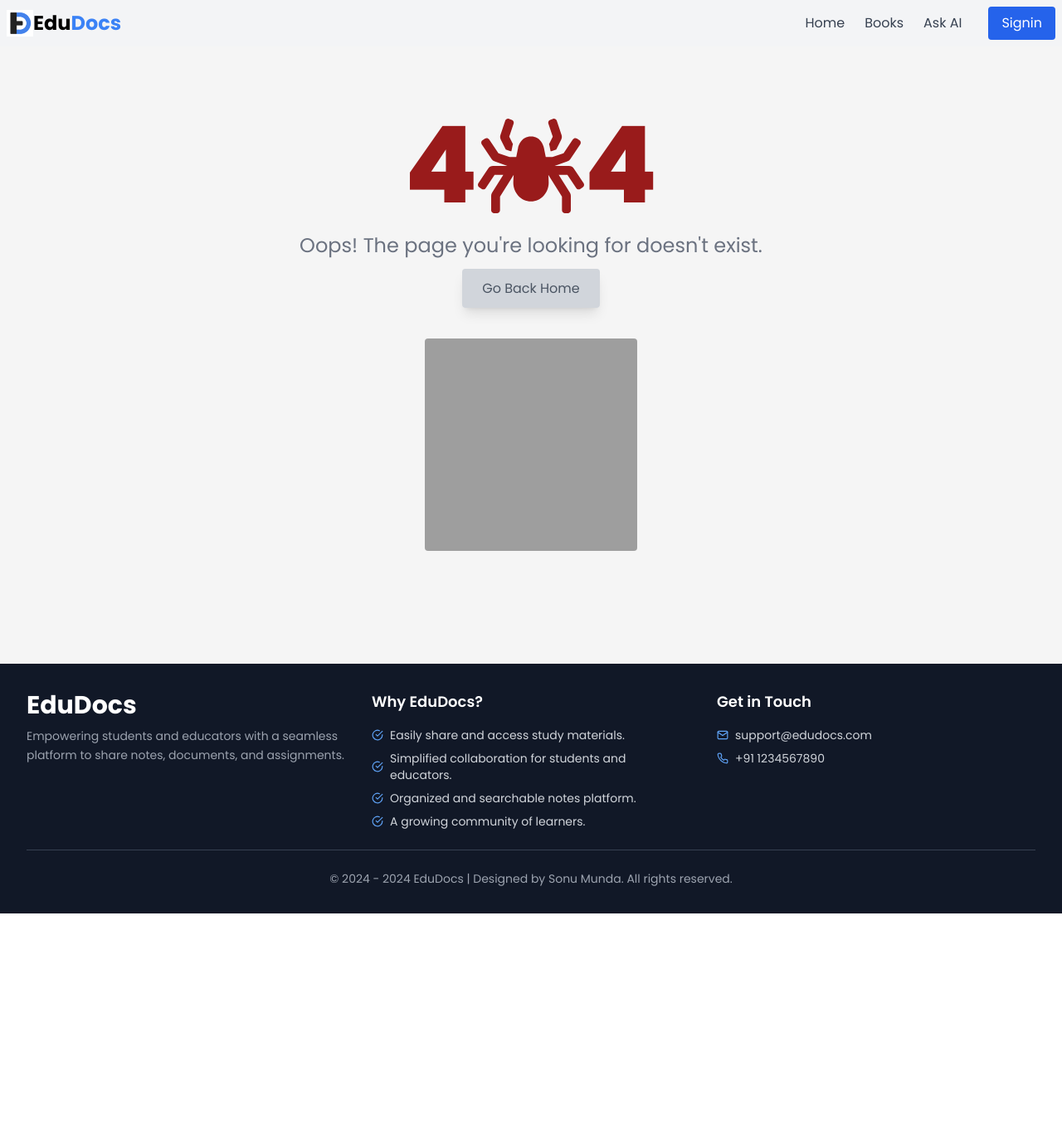
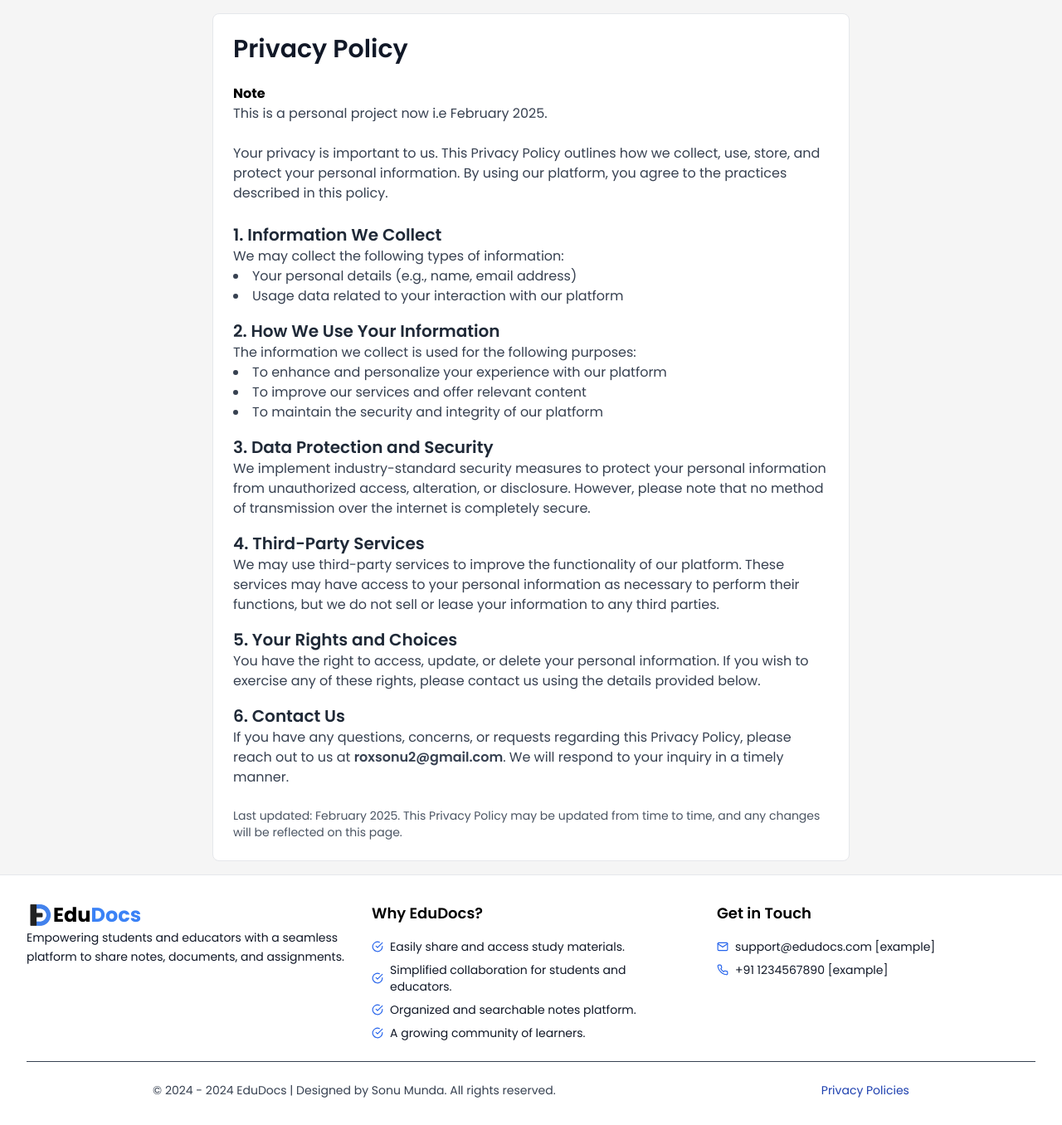
Before and after one commit to SonuMunda/edudocs, a React (Vite) app: page /privacy-policies in a window 1280 px wide. Shown: the whole page at 83% size. Before the commit the page ends 1101 px from the top, so only its background shows below. Built offline with nearby package versions, Linux system fonts and the light colour scheme; no server answers; grey boxes are pictures that could not be loaded.

Commit message:
added privacy policy page

```diff
--- a/src/App.jsx
+++ b/src/App.jsx
@@ -20,6 +20,7 @@ import ResetPassword from "./auth/ResetPassword";
 import { SkeletonTheme } from "react-loading-skeleton";
 import { GoogleOAuthProvider } from "@react-oauth/google";
 import HeaderWrapper from "./components/HeaderWrapper";
+import PrivacyPolicy from "./pages/PrivacyPolicy";
 
 const App = () => {
   return (
@@ -34,6 +35,7 @@ const App = () => {
                 "/forget-password",
                 "/reset-password",
                 "/email-verified",
+                "/privacy-policies",
               ]}
             >
               <Header />
@@ -67,6 +69,7 @@ const App = () => {
                 <Route path="/email-verified/" element={<EmailVerified />} />
                 <Route path="/forget-password" element={<ForgetPassword />} />
                 <Route path="/reset-password/" element={<ResetPassword />} />
+                <Route path="/privacy-policies" element={<PrivacyPolicy />} />
                 <Route path="*" element={<NotFound />} />
               </Routes>
             </main>
--- a/src/components/Footer.jsx
+++ b/src/components/Footer.jsx
@@ -1,53 +1,72 @@
 import { FiMail, FiPhone, FiCheckCircle } from "react-icons/fi";
+import { Link } from "react-router-dom";
+import logo from "../assets/images/logo.png";
 
 const Footer = () => {
   return (
-    <footer className="bg-gray-900 p-8 text-gray-200">
+    <footer className="bg-white p-8 border-t">
       <div className="container mx-auto flex flex-col md:flex-row justify-between items-start gap-8">
         <div className="md:w-1/3">
-          <h1 className="text-3xl font-bold text-white mb-2">EduDocs</h1>
-          <p className="text-gray-400 text-sm leading-relaxed">
-            Empowering students and educators with a seamless platform to share notes, documents, and assignments.
+          <Link to="/" className="flex items-center">
+            <img src={logo} alt="logo" className="h-8 block" />
+            <h2 className="text-2xl font-bold text-blue-500">
+              <span className="text-black">Edu</span>Docs
+            </h2>
+          </Link>
+          <p className="text-gray-900 text-sm leading-relaxed">
+            Empowering students and educators with a seamless platform to share
+            notes, documents, and assignments.
           </p>
         </div>
 
         <div className="md:w-1/3">
-          <h2 className="text-lg font-semibold text-white mb-4">Why EduDocs?</h2>
+          <h2 className="text-lg font-semibold  mb-4">
+            Why EduDocs?
+          </h2>
           <ul className="space-y-2 text-sm">
-            <li className="flex items-center gap-2 text-gray-300">
-              <FiCheckCircle className="text-blue-400" />
+            <li className="flex items-center gap-2 text-gray-900">
+              <FiCheckCircle className="text-blue-600" />
               Easily share and access study materials.
             </li>
-            <li className="flex items-center gap-2 text-gray-300">
-              <FiCheckCircle className="text-blue-400" />
+            <li className="flex items-center gap-2 text-gray-900">
+              <FiCheckCircle className="text-blue-600" />
               Simplified collaboration for students and educators.
             </li>
-            <li className="flex items-center gap-2 text-gray-300">
-              <FiCheckCircle className="text-blue-400" />
+            <li className="flex items-center gap-2 text-gray-900">
+              <FiCheckCircle className="text-blue-600" />
               Organized and searchable notes platform.
             </li>
-            <li className="flex items-center gap-2 text-gray-300">
-              <FiCheckCircle className="text-blue-400" />
-              A growing community of learners.
+            <li className="flex items-center gap-2 text-gray-900">
+              <FiCheckCircle className="text-blue-600" />A growing community of
+              learners.
             </li>
           </ul>
         </div>
 
         <div className="md:w-1/3">
-          <h2 className="text-lg font-semibold text-white mb-4">Get in Touch</h2>
-          <p className="flex items-center gap-2 text-gray-300 text-sm mb-2">
-            <FiMail className="text-blue-400" /> support@edudocs.com
+          <h2 className="text-lg font-semibold mb-4">
+            Get in Touch
+          </h2>
+          <p className="flex items-center gap-2 text-gray-900 text-sm mb-2">
+            <FiMail className="text-blue-600" /> support@edudocs.com [example]
           </p>
-          <p className="flex items-center gap-2 text-gray-300 text-sm">
-            <FiPhone className="text-blue-400" /> +91 1234567890
+          <p className="flex items-center gap-2 text-gray-900 text-sm">
+            <FiPhone className="text-blue-600" /> +91 1234567890 [example]
           </p>
         </div>
       </div>
 
       <div className="border-t border-gray-700 my-6"></div>
 
-      <div className="text-center text-gray-400 text-sm">
-        &copy; 2024 - {new Date().getFullYear()} EduDocs | Designed by Sonu Munda. All rights reserved.
+      <div className="flex flex-wrap gap-4 justify-around text-center text-gray-700 text-sm">
+        <p>
+          &copy; 2024 - {new Date().getFullYear()} EduDocs | Designed by Sonu
+          Munda. All rights reserved.
+        </p>
+
+        <Link to="/privacy-policies" className="text-blue-800 hover:underline">
+          Privacy Policies
+        </Link>
       </div>
     </footer>
   );
--- a/src/components/Header.jsx
+++ b/src/components/Header.jsx
@@ -67,7 +67,7 @@ const Header = () => {
 
   return (
     <header
-      className={`flex justify-between items-center p-2 fixed w-full bg-gray-100 z-10 transition-shadow duration-300 ${
+      className={`flex justify-between items-center p-2 fixed w-full bg-white z-10 transition-shadow duration-300 ${
         hasShadow ? "border-b" : ""
       }`}
     >
@@ -79,7 +79,9 @@ const Header = () => {
         <div className="logo">
           <NavLink to="/" className="center">
             <img src={logo} alt="logo" className="h-8 block" />
-            <h2 className="text-2xl font-bold text-blue-500"><span className="text-black">Edu</span>Docs</h2>
+            <h2 className="text-2xl font-bold text-blue-500">
+              <span className="text-black">Edu</span>Docs
+            </h2>
           </NavLink>
         </div>
       </div>
@@ -87,16 +89,18 @@ const Header = () => {
         <nav
           className={`navbar absolute top-0 left-0 h-screen w-80 ${
             isNavOpen ? "-translate-x-0" : "-translate-x-full"
-          } overflow-hidden bg-gray-100 sm:relative sm:w-fit sm:top-0 sm:h-fit z-10 transitions duration-100 ease-in-out transition-transform-full sm:translate-x-0`}
+          } overflow-hidden bg-white sm:relative sm:w-fit sm:top-0 sm:h-fit z-10 transitions duration-100 ease-in-out transition-transform-full sm:translate-x-0`}
         >
           <div className="flex gap-4 p-2 items-center cursor-pointer sm:hidden border-b">
             <div className="close-btn bg-gray-100 hover:bg-gray-200 p-2 rounded">
               <MdClose size={24} onClick={() => setIsNavOpen(false)} />
             </div>
             <div className="logo">
-              <NavLink to="/" className="center">
-                <img src={logo} alt="logo" className="h-8 hidden sm:block" />
-                <h1 className="text-xl font-semibold text-gray-700">edudocs</h1>
+              <NavLink to="/" className="flex items-center">
+                <img src={logo} alt="logo" className="h-8 block" />
+                <h2 className="text-2xl font-bold text-blue-500">
+                  <span className="text-black">Edu</span>Docs
+                </h2>
               </NavLink>
             </div>
           </div>
@@ -107,7 +111,7 @@ const Header = () => {
                 setIsNavOpen(false);
               }}
             >
-              <NavLink to="/" className="flex items-center p-2 text-gray-700">
+              <NavLink to="/" className="flex items-center text- p-2 text-gray-700">
                 <span className="block sm:hidden">
                   <MdHome size={24} className="me-2" />
                 </span>
@@ -122,7 +126,7 @@ const Header = () => {
             >
               <NavLink
                 to="/books"
-                className="flex items-center p-2 text-gray-700 "
+                className="flex items-center text- p-2 text-gray-700 "
               >
                 <span className="block  sm:hidden">
                   <MdBook size={24} className="me-2" />
@@ -138,7 +142,7 @@ const Header = () => {
             >
               <NavLink
                 to="/solve-doubt"
-                className="flex items-center p-2 text-gray-700"
+                className="flex items-center text- p-2 text-gray-700"
               >
                 <span className="block sm:hidden">
                   <FaRobot size={24} className="me-2" />
@@ -150,7 +154,7 @@ const Header = () => {
             <li className="list-items hover:bg-gray-200 rounded sm:hidden">
               <NavLink
                 to={`${token ? `/profile/${user?.username}` : "/signin"}`}
-                className="flex items-center p-2 text-gray-700"
+                className="flex items-center text- p-2 text-gray-700"
                 onClick={() => {
                   setIsNavOpen(false);
                 }}
@@ -165,7 +169,7 @@ const Header = () => {
             <li className="list-items  hover:bg-gray-200 rounded sm:hidden">
               <NavLink
                 to={`${token ? "uploads" : "/signin"}`}
-                className="flex items-center p-2 text-gray-700"
+                className="flex items-center text- p-2 text-gray-700"
                 onClick={() => {
                   setIsNavOpen(false);
                 }}
@@ -180,7 +184,7 @@ const Header = () => {
             <li className="list-items hover:bg-gray-200 rounded sm:hidden">
               <NavLink
                 to={`${token ? "/settings" : "/signin"}`}
-                className="flex items-center p-2 text-gray-700"
+                className="flex items-center text- p-2 text-gray-700"
                 onClick={() => {
                   setIsNavOpen(false);
                 }}
@@ -229,7 +233,7 @@ const Header = () => {
             </div>
 
             {isMenuOpen && (
-              <div className="user-menu absolute top-11 right-0 bg-gray-100 rounded ring-2  ring-gray-200 w-64 z-10">
+              <div className="user-menu absolute top-11 right-0 bg-white rounded ring-2  ring-gray-200 w-64 z-10">
                 <ul className="menu-list p-4">
                   <li className="text-gray-600 rounded px-2 hover:bg-blue-600 hover:text-white transition-colors">
                     <NavLink
@@ -310,9 +314,10 @@ const Header = () => {
       </div>
 
       <div
-        className={`navbar-overlay absolute left-0 top-0 backdrop-blur-3xl h-screen w-full ${
+        className={`navbar-overlay absolute left-0 top-0 h-screen w-full ${
           isNavOpen ? "block" : "hidden"
         }`}
+        style={{backgroundColor:"rgba(0,0,0,0.4)"}}
         onClick={() => setIsNavOpen(false)}
       ></div>
     </header>
--- a/src/pages/DocumentSearch.jsx
+++ b/src/pages/DocumentSearch.jsx
@@ -40,20 +40,19 @@ const DocumentSearch = () => {
   };
 
   return (
-    <main>
+    <>
       <section
         className={`hero ${
           !query ? "h-screen" : "h-96"
-        } w-full center bg-gray-900`}
+        } w-full center bg-white`}
       >
         <div className="container p-4 center flex-col max-w-6xl mt-12">
-          <h1 className="text-4xl font-semibold text-gray-200 text-center">
+          <h1 className="text-4xl font-semibold text-gray-900 text-center">
             Which document do you want to find?
           </h1>
-          <p className="mt-8 mb-2 text-gray-300 text-lg text-center">
+          <p className="mt-8 mb-2 text-gray-700 text-lg text-center">
             Search for notes, assignments, study materials, or documents
           </p>
-
 
           <div className="search w-full relative">
             <form onSubmit={handleSearch}>
@@ -61,7 +60,7 @@ const DocumentSearch = () => {
                 type="text"
                 name="search"
                 id="search"
-                  className="w-full py-3 px-4 outline-none  rounded bg-blue-50"
+                className="w-full py-3 px-4 outline-none rounded border bg-gray-100"
                 placeholder="Type to search for documents"
                 onChange={(e) => setSearchQuery(e.target.value)}
                 disabled={loading}
@@ -71,7 +70,6 @@ const DocumentSearch = () => {
               </div>
             </form>
           </div>
-
         </div>
       </section>
 
@@ -80,10 +78,9 @@ const DocumentSearch = () => {
       {/* Section to display filtered documents */}
       {filteredDocuments?.length > 0 && (
         <section className="filtered-documents py-10 px-6">
-          <h2 className="text-2xl font-semibold text-gray-800 mb-2">
+          <h2 className="text-2xl font-semibold text-gray-800 mb-8">
             Searched Documents
           </h2>
-          <div className="border-4 border-blue-600 w-40 rounded mb-10"></div>
 
           <div className="grid grid-cols-2 md:grid-cols-3 lg:grid-cols-4 xl:grid-cols-5 gap-4">
             {filteredDocuments.map((document) => (
@@ -91,8 +88,8 @@ const DocumentSearch = () => {
                 to={`/${document.username}/${document.uploadedBy}/document/${document.title}/${document._id}/view`}
                 key={document._id}
               >
-                <div className="note-card h-full rounded shadow bg-gray-200 p-4">
-                  <div className="document-image  h-20 sm:h-56 overflow-hidden">
+                <div className="note-card h-full rounded border bg-gray-200 p-2">
+                  <div className="document-image h-20 sm:h-56 overflow-hidden">
                     <img
                       src={
                         document.url.endsWith(".doc") ||
@@ -127,7 +124,7 @@ const DocumentSearch = () => {
           <p className="text-gray-700">Try searching for another document.</p>
         </section>
       )}
-    </main>
+    </>
   );
 };
 
--- a/src/pages/Home.jsx
+++ b/src/pages/Home.jsx
@@ -25,14 +25,14 @@ const Home = () => {
     <>
       <section
         id="hero"
-        className="center flex-col bg-gray-900"
+        className="center flex-col bg-white"
         style={{ height: "75vh" }}
       >
         <div className="container center flex-col p-4 max-w-6xl">
-          <h2 className="text-5xl font-semibold text-blue-100 text-center">
-            Welcome to EduDocs
+          <h2 className="text-4xl font-semibold  text-center">
+            Welcome to Edu<span className="text-blue-500">Docs</span>
           </h2>
-          <p className="text-lg mt-4 mb-2 text-gray-400 text-md text-center">
+          <p className="mt-4 mb-2 text-gray-600 text-md text-center">
             Empowering students and educators with a seamless platform to share
             notes, documents, and assignments.
           </p>
@@ -40,7 +40,7 @@ const Home = () => {
             <form onSubmit={handleSearch}>
               <input
                 type="text"
-                className="w-full py-3 px-4 outline-none  rounded"
+                className="w-full py-3 px-4 outline-none border bg-gray-100 rounded"
                 placeholder="Type to search for documents"
                 onChange={(e) => setQuery(e.target.value)}
               />
@@ -51,10 +51,10 @@ const Home = () => {
           </div>
         </div>
       </section>
-
+      <hr />
       <section id="recently-uploaded" className="py-10 px-4 sm:px-10 ">
         <div className="recently-uploaded-container">
-          <h3 className="text-3xl font-bold mb-8 text-gray-800 pb-3">
+          <h3 className="text-2xl font-bold mb-8 text-gray-800 pb-3">
             Recently Uploaded Documents
           </h3>
 
@@ -79,12 +79,13 @@ const Home = () => {
           </div>
         </div>
       </section>
+      <hr />
       <section
         id="assignments"
         className="py-10 px-4 sm:px-10 bg-gradient-to-l "
       >
         <div className="assignments-container">
-          <h3 className="text-3xl font-bold mb-8 text-gray-800  pb-3">
+          <h3 className="text-2xl font-bold mb-8 text-gray-800  pb-3">
             Assignments
           </h3>
 
@@ -109,10 +110,10 @@ const Home = () => {
           </div>
         </div>
       </section>
-
+      <hr />
       <section id="notes" className="py-10 px-4 sm:px-10 bg-gradient-to-l ">
         <div className="notes-container">
-          <h3 className="text-3xl font-bold mb-8 text-gray-800  pb-3">Notes</h3>
+          <h3 className="text-2xl font-bold mb-8 text-gray-800  pb-3">Notes</h3>
 
           <div className="grid grid-cols-2 md:grid-cols-3 lg:grid-cols-4 xl:grid-cols-5 gap-4">
             {loading ? (
--- /dev/null
+++ b/src/pages/PrivacyPolicy.jsx
@@ -0,0 +1,96 @@
+
+
+const PrivacyPolicy = () => {
+  window.scrollTo(0, 0);
+  return (
+    <section className="privacy-policy sm:p-4">
+      <div className="max-w-3xl mx-auto p-6 bg-white sm:border rounded-lg">
+        <h1 className="text-3xl font-semibold text-gray-900 mb-6">
+          Privacy Policy
+        </h1>
+
+        <h2 className="font-bold">Note</h2>
+        <p className="text-gray-700 mb-6">
+          This is a personal project now i.e February 2025.
+        </p>
+
+        <p className="text-gray-700 mb-6">
+          Your privacy is important to us. This Privacy Policy outlines how we
+          collect, use, store, and protect your personal information. By using
+          our platform, you agree to the practices described in this policy.
+        </p>
+
+        <h2 className="text-xl font-semibold text-gray-800 mt-4">
+          1. Information We Collect
+        </h2>
+        <p className="text-gray-700 mb-4">
+          We may collect the following types of information:
+          <ul className="list-inside list-disc text-gray-700">
+            <li>Your personal details (e.g., name, email address)</li>
+            <li>Usage data related to your interaction with our platform</li>
+          </ul>
+        </p>
+
+        <h2 className="text-xl font-semibold text-gray-800 mt-4">
+          2. How We Use Your Information
+        </h2>
+        <p className="text-gray-700 mb-4">
+          The information we collect is used for the following purposes:
+          <ul className="list-inside list-disc text-gray-700">
+            <li>
+              To enhance and personalize your experience with our platform
+            </li>
+            <li>To improve our services and offer relevant content</li>
+            <li>To maintain the security and integrity of our platform</li>
+          </ul>
+        </p>
+
+        <h2 className="text-xl font-semibold text-gray-800 mt-4">
+          3. Data Protection and Security
+        </h2>
+        <p className="text-gray-700 mb-4">
+          We implement industry-standard security measures to protect your
+          personal information from unauthorized access, alteration, or
+          disclosure. However, please note that no method of transmission over
+          the internet is completely secure.
+        </p>
+
+        <h2 className="text-xl font-semibold text-gray-800 mt-4">
+          4. Third-Party Services
+        </h2>
+        <p className="text-gray-700 mb-4">
+          We may use third-party services to improve the functionality of our
+          platform. These services may have access to your personal information
+          as necessary to perform their functions, but we do not sell or lease
+          your information to any third parties.
+        </p>
+
+        <h2 className="text-xl font-semibold text-gray-800 mt-4">
+          5. Your Rights and Choices
+        </h2>
+        <p className="text-gray-700 mb-4">
+          You have the right to access, update, or delete your personal
+          information. If you wish to exercise any of these rights, please
+          contact us using the details provided below.
+        </p>
+
+        <h2 className="text-xl font-semibold text-gray-800 mt-4">
+          6. Contact Us
+        </h2>
+        <p className="text-gray-700 mb-4">
+          If you have any questions, concerns, or requests regarding this
+          Privacy Policy, please reach out to us at{" "}
+          <span className="font-semibold">roxsonu2@gmail.com</span>. We will
+          respond to your inquiry in a timely manner.
+        </p>
+
+        <p className="text-gray-600 text-sm mt-6">
+          Last updated: February 2025. This Privacy Policy may be updated from
+          time to time, and any changes will be reflected on this page.
+        </p>
+      </div>
+    </section>
+  );
+};
+
+export default PrivacyPolicy;
```
Lines whose indentation alone changed are shown as unchanged.
